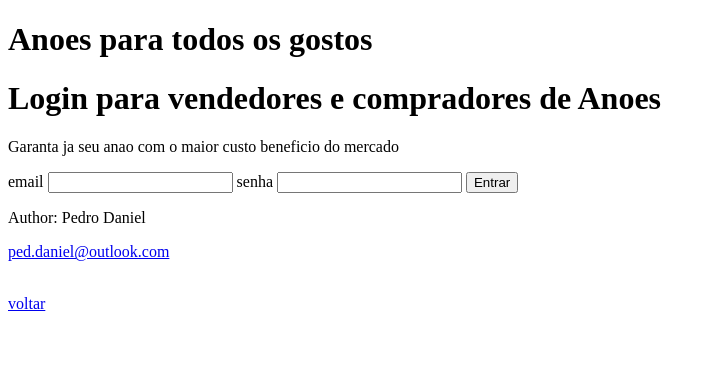
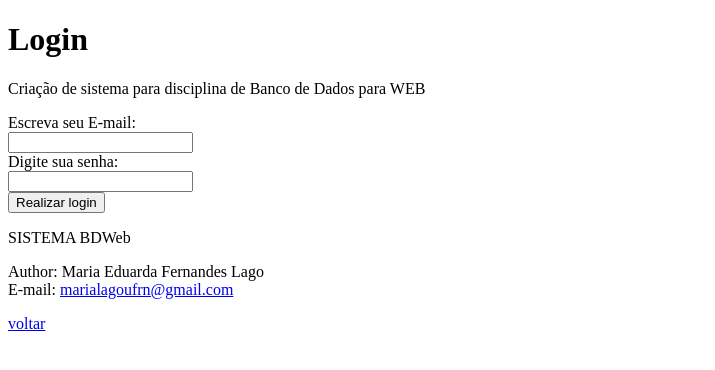
Before and after one commit to marialago/bancodedadosWEB, a PHP site: page /login.php in a window 1280 px wide. Shown: the top 370 px of the page, without its empty margins (0-715 px from the left). Run offline with PHP 8.4, Linux system fonts and the light colour scheme.

Commit message:
Update login.php

```diff
--- a/unidade 1/login.php
+++ b/unidade 1/login.php
@@ -1,33 +1,30 @@
 <!DOCTYPE html>
 <html>
+<head>
+<title>Login de usuários</title>
+</head>
+<body>
+    <head>
+     <h1>Login</h1>
+        <p>Criação de sistema para disciplina de Banco de Dados para WEB</p>
+    </head>
 
-<head>
-	<title>Login de Uusario</title>
-</head>
+<form action="validar_usuario.php"  method="Post">
+  <label for="email">Escreva seu E-mail:</label><br>
+  <input type="text" id="email" name="email"><br>
+  <label for="senha">Digite sua senha:</label><br>
+  <input type="password" id="senha" name="senha"><br>
+  <input type="submit" value="Realizar login">
+</form>
 
-<body>
+<footer>
+    <p>SISTEMA BDWeb</p>
+    <p> Author: Maria Eduarda Fernandes Lago<br>
+        E-mail: <a href = "marialagoufrn@gmail.com">marialagoufrn@gmail.com</a></p>
+</footer>
 
-    <header>
-        <h1>Anoes para todos os gostos</h1>
-        <h1>Login para vendedores e compradores de Anoes</h1>
-	    <p>Garanta ja seu anao com o maior custo beneficio do mercado</p>
-    </header>
+</html>
 
-    <form action="validar_usuario.php" method = "Post">
-        email
-        <input type="text" name = "email">
-        senha
-        <input type="password>" name = "senha">
-
-        <input type = "submit" value = "Entrar">
-    </form>
-
-    <footer>
-        <p>Author: Pedro Daniel </p>
-        <p><a href="mailto:ped.daniel@outlook.com">ped.daniel@outlook.com</a></p>
-    </footer>
-
-<br>
     <a href = "home.php">voltar</a>
 </body>
 </html>
```
